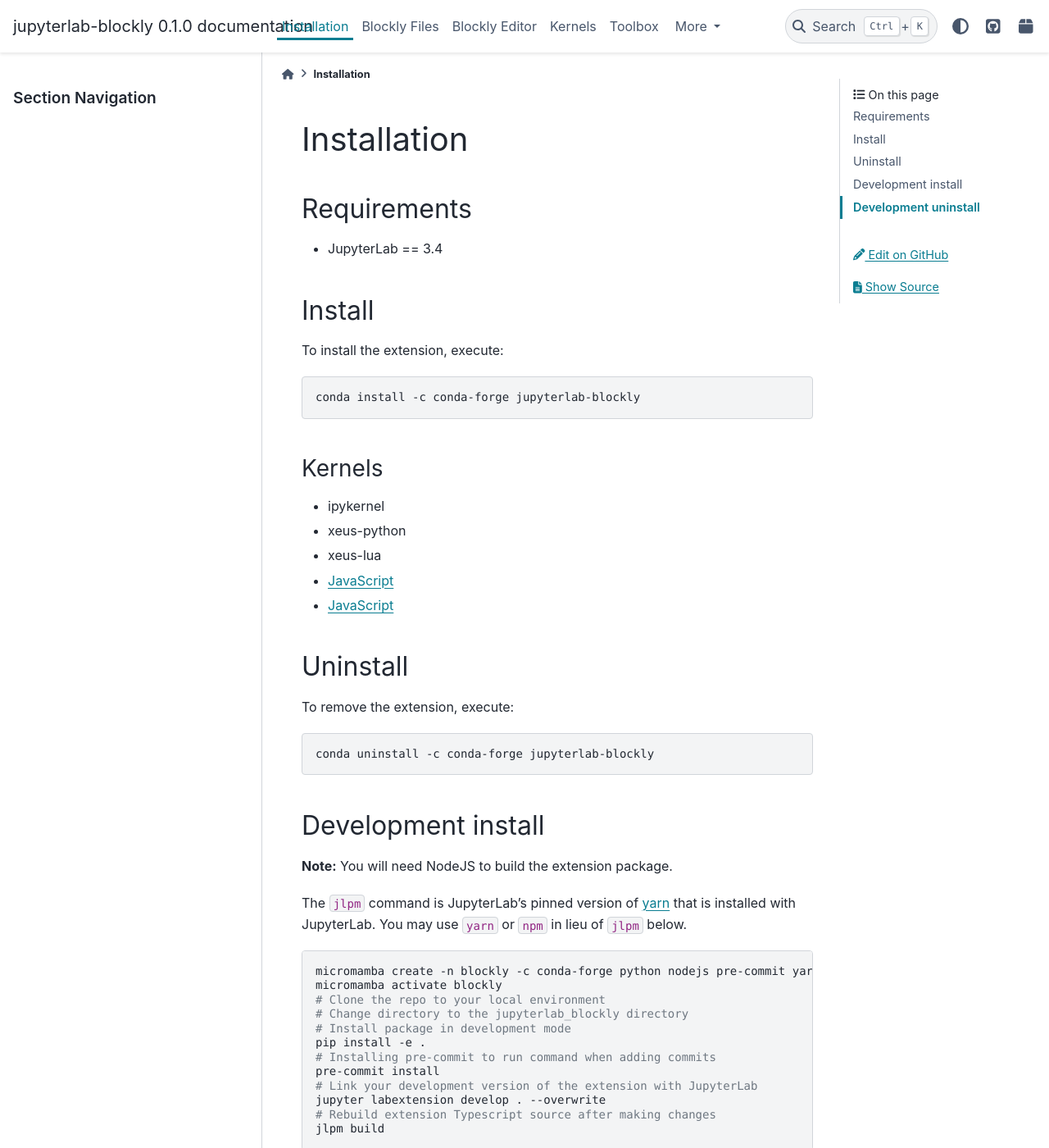
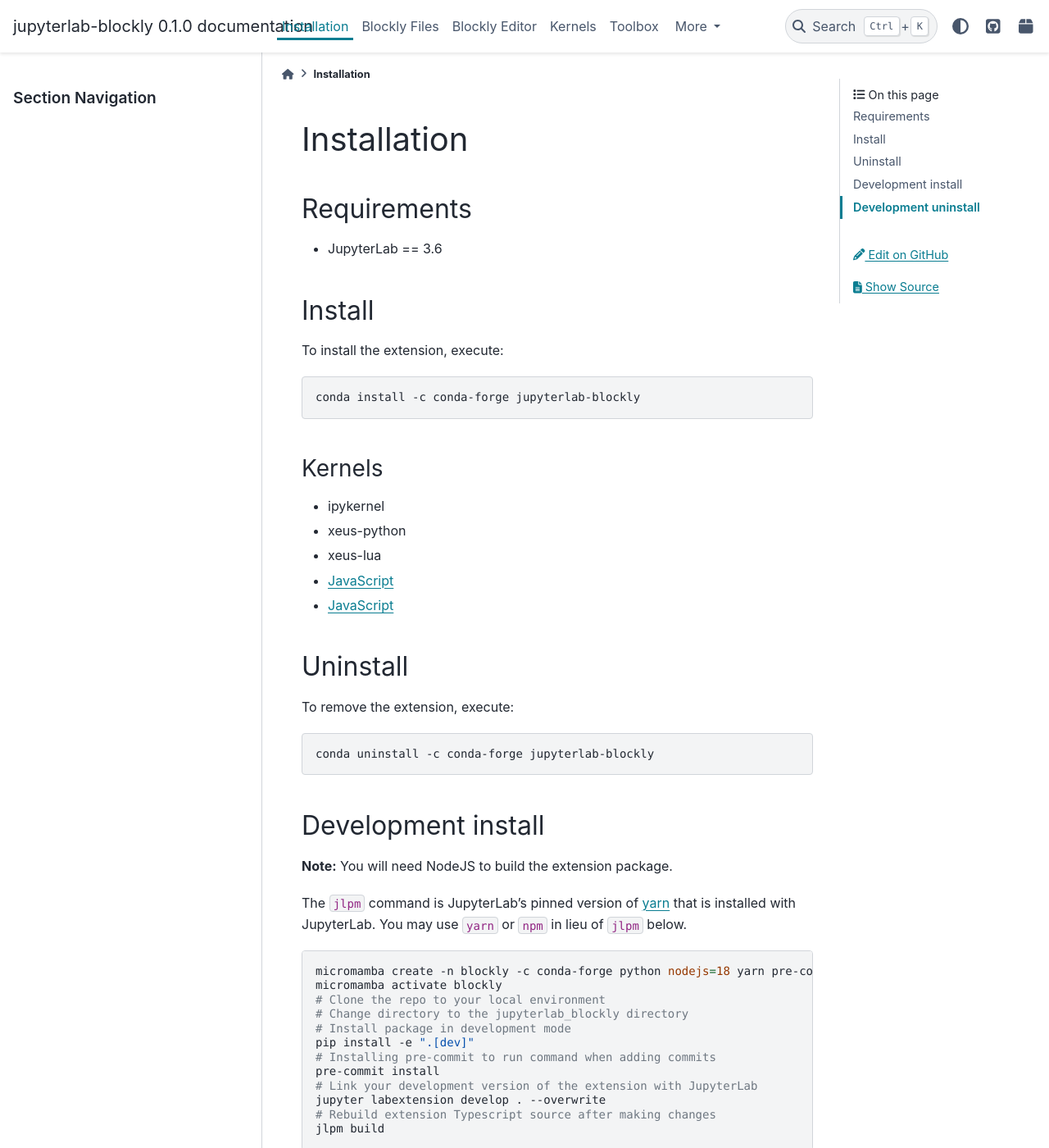
Before and after one commit to QuantStack/jupyterlab-blockly, a Sphinx documentation site: the page built from docs/installation.md, in a window 1280 px wide and 1400 px high. Shown: the whole window at 82% size. Built offline with Sphinx 7.4.7 and the PyData theme 0.15.4, drawn with Linux system fonts in a browser that asks for light colours.

Commit message:
Update documentation

````diff
--- a/docs/installation.md
+++ b/docs/installation.md
@@ -2,7 +2,7 @@
 
 ## Requirements
 
-- JupyterLab == 3.4
+- JupyterLab == 3.6
 
 ## Install
 
@@ -37,12 +37,12 @@
 `yarn` or `npm` in lieu of `jlpm` below.
 
 ```bash
-micromamba create -n blockly -c conda-forge python nodejs pre-commit yarn jupyterlab==3.4 jupyter-packaging jupyterlab-language-pack-es-ES jupyterlab-language-pack-fr-FR ipykernel xeus-python xeus-lua
+micromamba create -n blockly -c conda-forge python nodejs=18 yarn pre-commit jupyterlab==3.6 jupyter-packaging jupyterlab-language-pack-es-ES jupyterlab-language-pack-fr-FR ipykernel xeus-python xeus-lua
 micromamba activate blockly
 # Clone the repo to your local environment
 # Change directory to the jupyterlab_blockly directory
 # Install package in development mode
-pip install -e .
+pip install -e ".[dev]"
 # Installing pre-commit to run command when adding commits
 pre-commit install
 # Link your development version of the extension with JupyterLab
````
